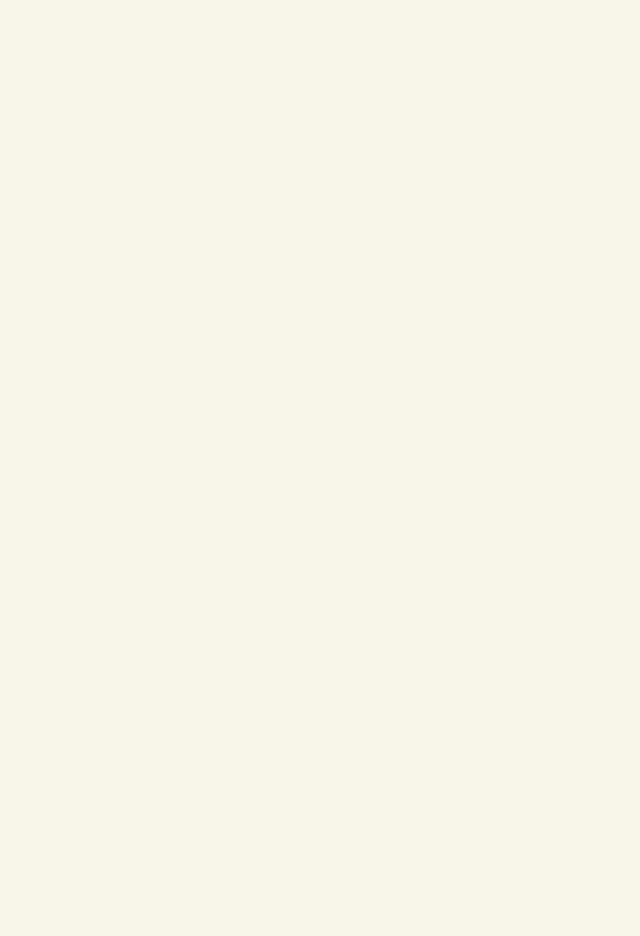
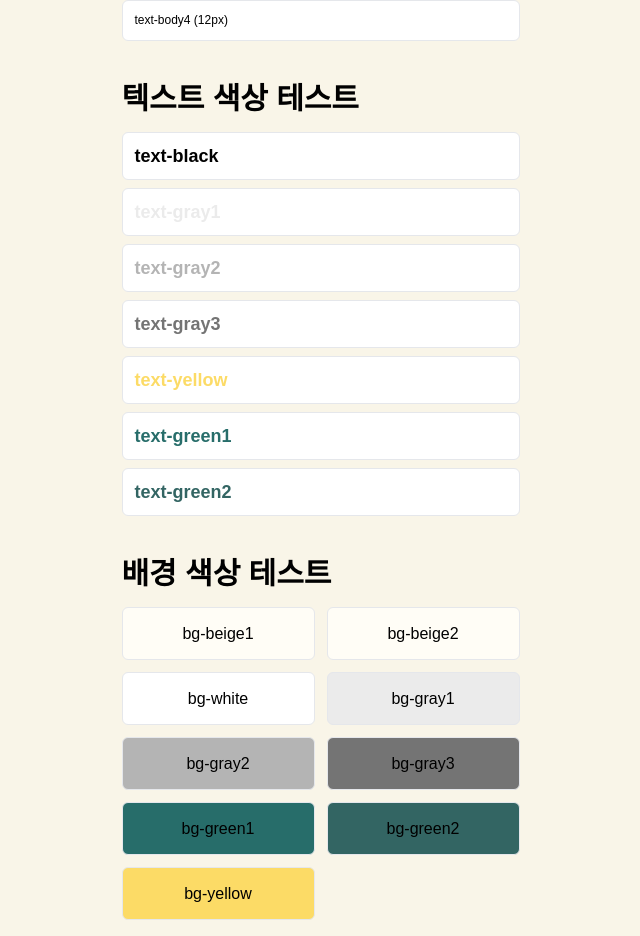
Before and after one commit to p-checkmate/frontend, a React app: page /test-text in a window 1280 px wide. Shown: the part 830-1766 px from the top of the page, without its empty margins (312-952 px from the left). Before the commit the page ends 800 px from the top, so only its background shows below. Built offline with nearby package versions, Linux system fonts and the light colour scheme; the HTML template or start-up script is replaced by a standard one; a web font is replaced by a local one.

Commit message:
fix: 프리티어 오류 해결

```diff
--- a/package.json
+++ b/package.json
@@ -34,7 +34,7 @@
     "globals": "^16.5.0",
     "postcss": "^8.5.6",
     "prettier": "^3.7.1",
-    "prettier-plugin-tailwindcss": "^0.6.14",
+    "prettier-plugin-tailwindcss": "^0.7.1",
     "tailwindcss": "^4.1.17",
     "typescript": "~5.9.3",
     "typescript-eslint": "^8.46.4",
--- a/src/components/test/textTest.tsx
+++ b/src/components/test/textTest.tsx
@@ -1,3 +1,5 @@
+import React from 'react';
+
 const textList = [
   { className: 'text-title1', label: 'text-title1 (40px)' },
   { className: 'text-title2', label: 'text-title2 (35px)' },
@@ -17,16 +19,76 @@ const textList = [
   { className: 'text-body4', label: 'text-body4 (12px)' },
 ];
 
-const TextTest = () => {
+const textColors = [
+  'text-black',
+  'text-gray1',
+  'text-gray2',
+  'text-gray3',
+  'text-yellow',
+  'text-green1',
+  'text-green2',
+];
+
+const bgColors = [
+  'bg-beige1',
+  'bg-beige2',
+  'bg-white',
+  'bg-gray1',
+  'bg-gray2',
+  'bg-gray3',
+  'bg-green1',
+  'bg-green2',
+  'bg-yellow',
+];
+
+const TextTest: React.FC = () => {
   return (
-    <div>
-      <h1 className="text-title3 mb-4">텍스트 스타일 테스트 </h1>
+    <div className="space-y-10 p-4">
+      {/* 텍스트 스타일 테스트 */}
+      <section>
+        <h1 className="text-title3 mb-4">텍스트 스타일 테스트</h1>
 
-      {textList.map((item) => (
-        <div key={item.className} className="rounded-md border border-gray-200 bg-white p-3">
-          <div className={`${item.className}`}>{item.label}</div>
+        {textList.map(item => (
+          <div
+            key={item.className}
+            className="mb-2 rounded-md border border-gray-200 bg-white p-3"
+          >
+            <div className={item.className}>{item.label}</div>
+          </div>
+        ))}
+      </section>
+
+      {/* 텍스트 색상 테스트 */}
+      <section>
+        <h1 className="text-title3 mb-4">텍스트 색상 테스트</h1>
+
+        <div className="space-y-2">
+          {textColors.map(color => (
+            <div
+              key={color}
+              className="rounded-md border border-gray-200 bg-white p-3"
+            >
+              <p className={`${color} text-title4`}>{color}</p>
+            </div>
+          ))}
         </div>
-      ))}
+      </section>
+
+      {/* 배경 색상 테스트 */}
+      <section>
+        <h1 className="text-title3 mb-4">배경 색상 테스트</h1>
+
+        <div className="grid grid-cols-2 gap-3">
+          {bgColors.map(bg => (
+            <div
+              key={bg}
+              className={`flex items-center justify-center rounded-md border border-gray-200 p-4 text-body2 ${bg}`}
+            >
+              {bg}
+            </div>
+          ))}
+        </div>
+      </section>
     </div>
   );
 };
--- a/src/index.css
+++ b/src/index.css
@@ -5,7 +5,7 @@
 :root {
   --font-default: 'Pretendard', sans-serif;
   /* === 색깔 === */
-  --color-beige1: #F9F5E8;
+  --color-beige1: #f9f5e8;
   --color-beige2: #fffdf6; /*조금 더 연한 색*/
   --color-green1: #276d6a;
   --color-green2: #336563;
@@ -13,7 +13,7 @@
   --color-white: #ffffff;
   --color-black: #000000;
   --color-gray1: #ebebeb;
-  --color-gray2: #B4B4B4;
+  --color-gray2: #b4b4b4;
   --color-gray3: #747474;
   --color-pink: #ff9173;
 
@@ -70,100 +70,100 @@
   }
 }
 
-@layer utilities{
+@layer utilities {
   /*텍스트*/
-  .text-title1{
+  .text-title1 {
     font-size: var(--text-size-10);
     font-weight: var(--font-weight-bold);
     line-height: var(--leading-11);
     font-family: var(--font-default);
   }
 
-  .text-title2{
+  .text-title2 {
     font-size: var(--text-size-9);
     font-weight: var(--font-weight-bold);
     line-height: var(--leading-10);
     font-family: var(--font-default);
   }
 
-  .text-title3{
+  .text-title3 {
     font-size: var(--text-size-8);
     font-weight: var(--font-weight-bold);
     line-height: var(--leading-9);
     font-family: var(--font-default);
   }
 
-  .text-title4{
+  .text-title4 {
     font-size: var(--text-size-6);
     font-weight: var(--font-weight-semibold);
     line-height: var(--leading-5);
     font-family: var(--font-default);
   }
 
-  .text-title5{
+  .text-title5 {
     font-size: var(--text-size-5);
     font-weight: var(--font-weight-semibold);
     line-height: var(--leading-4);
     font-family: var(--font-default);
   }
 
-  .text-caption1{
+  .text-caption1 {
     font-size: var(--text-size-7);
     font-weight: var(--font-weight-semibold);
     line-height: var(--leading-6);
     font-family: var(--font-default);
   }
 
-  .text-caption2{
+  .text-caption2 {
     font-size: var(--text-size-6);
     font-weight: var(--font-weight-medium);
     line-height: var(--leading-5);
     font-family: var(--font-default);
   }
 
-  .text-caption3{
+  .text-caption3 {
     font-size: var(--text-size-5);
     font-weight: var(--font-weight-medium);
     line-height: var(--leading-3);
     font-family: var(--font-default);
   }
 
-  .text-caption4{
+  .text-caption4 {
     font-size: var(--text-size-3);
     font-weight: var(--font-weight-normal);
     line-height: var(--leading-2);
     font-family: var(--font-default);
   }
 
-  .text-caption5{
+  .text-caption5 {
     font-size: var(--text-size-2);
     font-weight: var(--font-weight-medium);
     line-height: var(--leading-0);
     font-family: var(--font-default);
   }
 
-  .text-body1{
+  .text-body1 {
     font-size: var(--text-size-4);
     font-weight: var(--font-weight-normal);
     line-height: var(--leading-3);
     font-family: var(--font-default);
   }
 
-  .text-body2{
+  .text-body2 {
     font-size: var(--text-size-5);
     font-weight: var(--font-weight-normal);
     line-height: var(--leading-12);
     font-family: var(--font-default);
   }
 
-  .text-body3{
+  .text-body3 {
     font-size: var(--text-size-6);
     font-weight: var(--font-weight-normal);
     line-height: var(--leading-5);
     font-family: var(--font-default);
   }
 
-  .text-body4{
+  .text-body4 {
     font-size: var(--text-size-2);
     font-weight: var(--font-weight-normal);
     line-height: var(--leading-0);
@@ -174,4 +174,119 @@
   .bg-beige1 {
     background-color: var(--color-beige2);
   }
+
+  .bg-beige2 {
+    background-color: var(--color-beige2);
+  }
+
+  .bg-white {
+    background-color: var(--color-white);
+  }
+
+  .bg-gray1 {
+    background-color: var(--color-gray1);
+  }
+
+  .bg-gray2 {
+    background-color: var(--color-gray2);
+  }
+
+  .bg-gray3 {
+    background-color: var(--color-gray3);
+  }
+
+  .bg-green1 {
+    background-color: var(--color-green1);
+  }
+
+  .bg-green2 {
+    background-color: var(--color-green2);
+  }
+
+  .bg-yellow {
+    background-color: var(--color-yellow);
+  }
+
+  /*텍스트 색상*/
+  .text-gray1 {
+    color: var(--color-gray1);
+  }
+
+  .text-gray2 {
+    color: var(--color-gray2);
+  }
+
+  .text-gray3 {
+    color: var(--color-gray3);
+  }
+
+  .text-yellow {
+    color: var(--color-yellow);
+  }
+
+  .text-black {
+    color: var(--color-black);
+  }
+
+  .text-green1 {
+    color: var(--color-green1);
+  }
+
+  .text-green2 {
+    color: var(--color-green2);
+  }
+
+  /*border*/
+  .border-green1 {
+    border-color: var(--color-green1);
+  }
+
+  .border-green2 {
+    border-color: var(--color-green2);
+  }
+
+  .border-black {
+    border-color: var(--color-black);
+  }
+
+  .border-gray1 {
+    border-color: var(--color-gray1);
+  }
+
+  .border-gray2 {
+    border-color: var(--color-gray2);
+  }
+
+  .border-gray3 {
+    border-color: var(--color-gray3);
+  }
+
+  /* radius */
+  .rounded-s {
+    border-radius: var(--radius-s); /*2px*/
+  }
+
+  .rounded-m {
+    border-radius: var(--radius-m); /*8px*/
+  }
+
+  .rounded-l {
+    border-radius: var(--radius-l); /*12px*/
+  }
+
+  .rounded-full {
+    border-radius: var(--radius-full); /*99px*/
+  }
+
+  /* 스크롤바를 숨기는 유틸리티 클래스 */
+  .scrollbar-hidden::-webkit-scrollbar {
+    display: none;
+  }
+  .scrollbar-hidden {
+    -ms-overflow-style: none;
+    scrollbar-width: none;
+  }
+  html {
+    scrollbar-gutter: stable;
+  }
 }
```
Also changed, not shown: src/App.tsx (line endings or trailing spaces), 1 other file (tests, documents, lock files or other folders).
